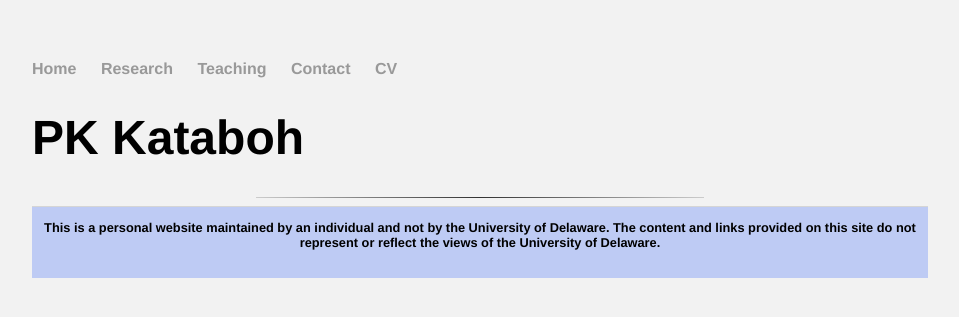
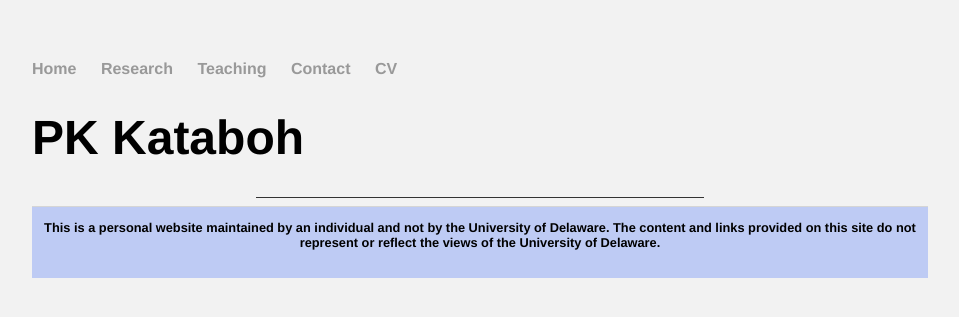
Before and after one commit to kataboh/kataboh.github.io, a Jekyll site: the page built from cv.html, in a window 1280 px wide. Shown: the top 317 px of the page, without its empty margins (160-1119 px from the left). Built offline with Jekyll 4.4.1, drawn with Linux system fonts in a browser that asks for light colours.

Commit message:
update cv

```diff
--- a/css/main.css
+++ b/css/main.css
@@ -48,8 +48,5 @@ hr {
     border: 0;
     height: 1px;
     background: #333;
-    background-image: -webkit-linear-gradient(left, #ccc, #333, #ccc);
-    background-image:    -moz-linear-gradient(left, #ccc, #333, #ccc);
-    background-image:     -ms-linear-gradient(left, #ccc, #333, #ccc);
-    background-image:      -o-linear-gradient(left, #ccc, #333, #ccc);
+    margin-left: 0 rem;
 }
```
